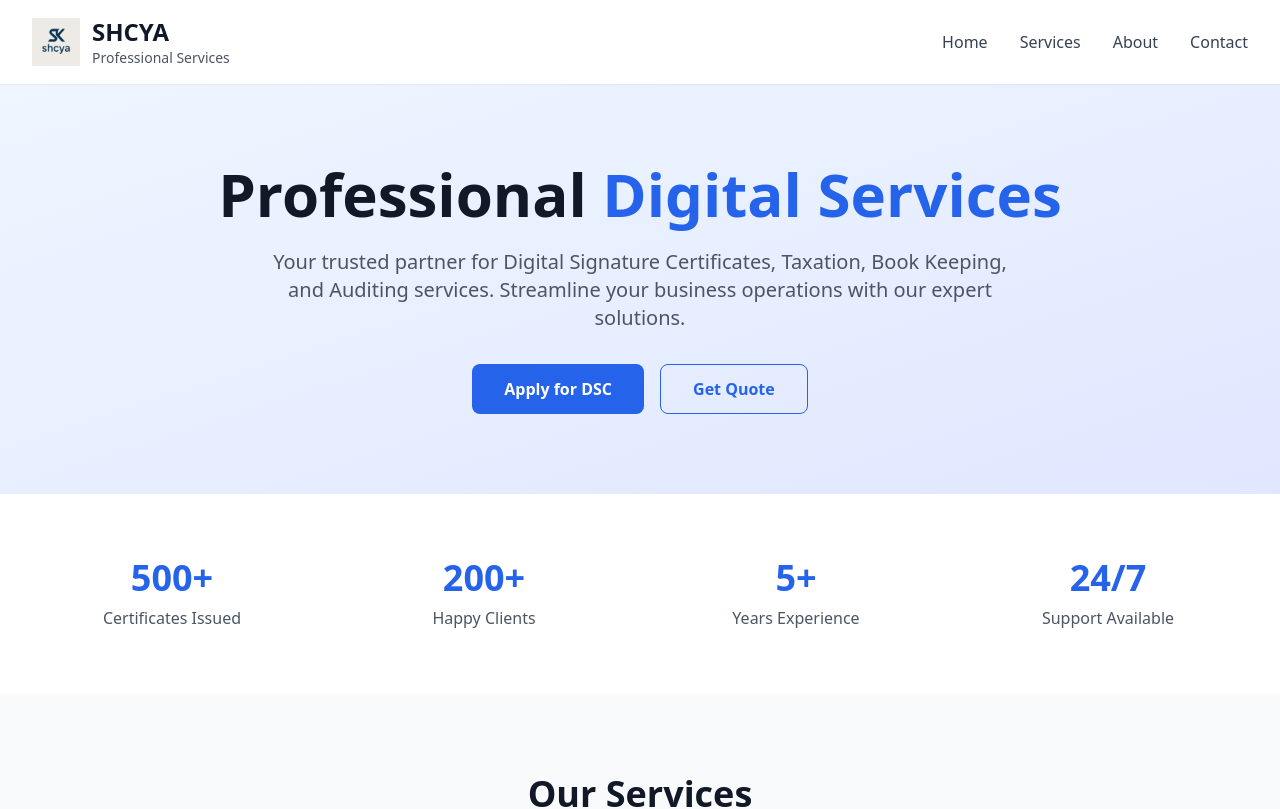
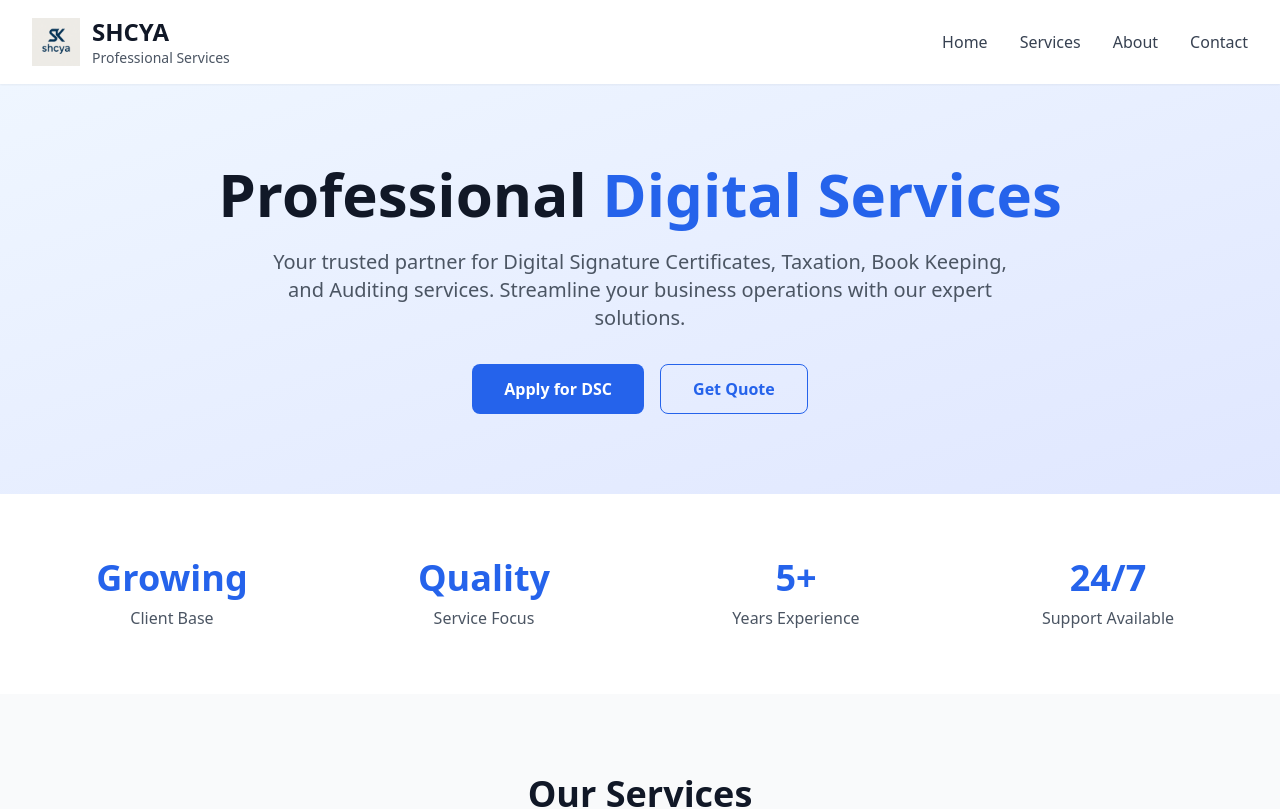
Before and after one commit to shcya/shcya, a React (Vite) app: page / in a window 1280 px wide. Shown: the top 809 px of the page. Built offline with nearby package versions, Linux system fonts and the light colour scheme.

Commit message:
Update stats section for startup

```diff
--- a/src/App.tsx
+++ b/src/App.tsx
@@ -38,8 +38,8 @@ const App = () => {
   ];
 
   const stats = [
-    { number: "500+", label: "Certificates Issued" },
-    { number: "200+", label: "Happy Clients" },
+    { number: "Growing", label: "Client Base" },
+    { number: "Quality", label: "Service Focus" },
     { number: "5+", label: "Years Experience" },
     { number: "24/7", label: "Support Available" }
   ];
```
